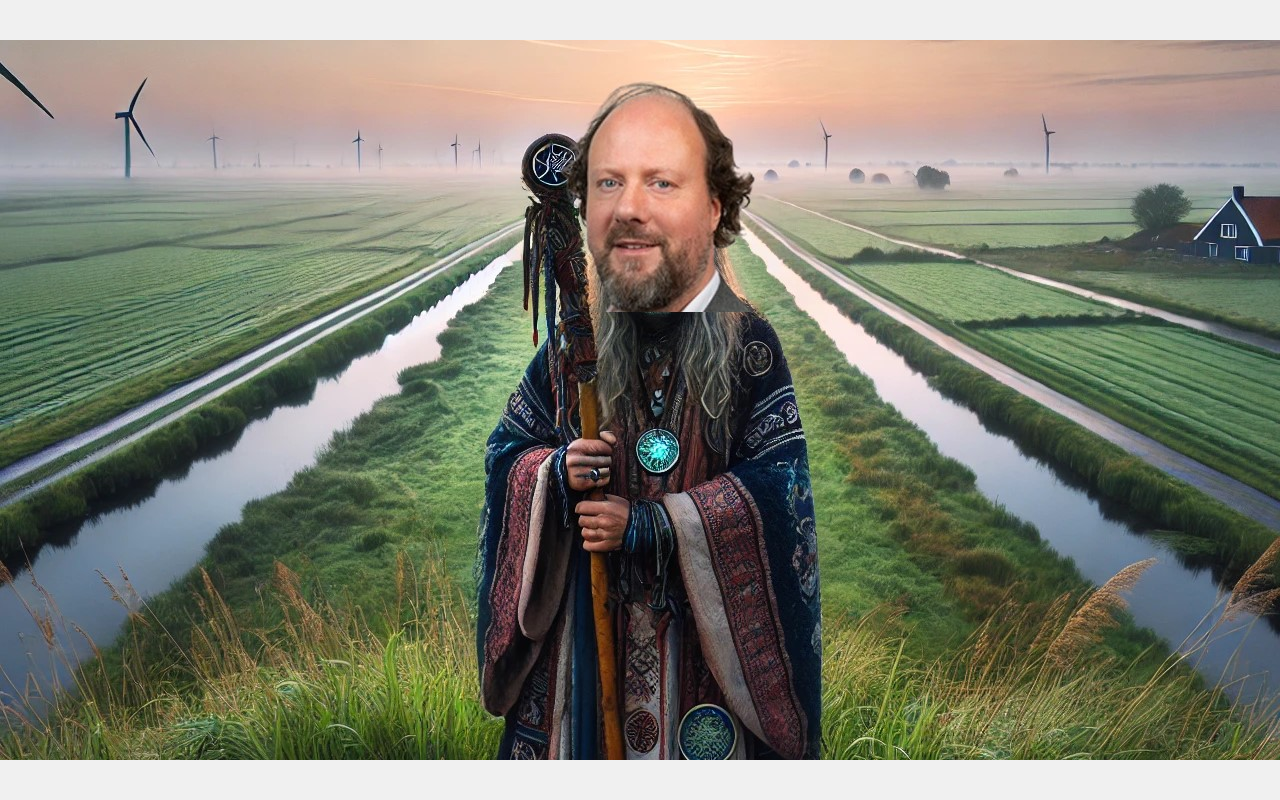
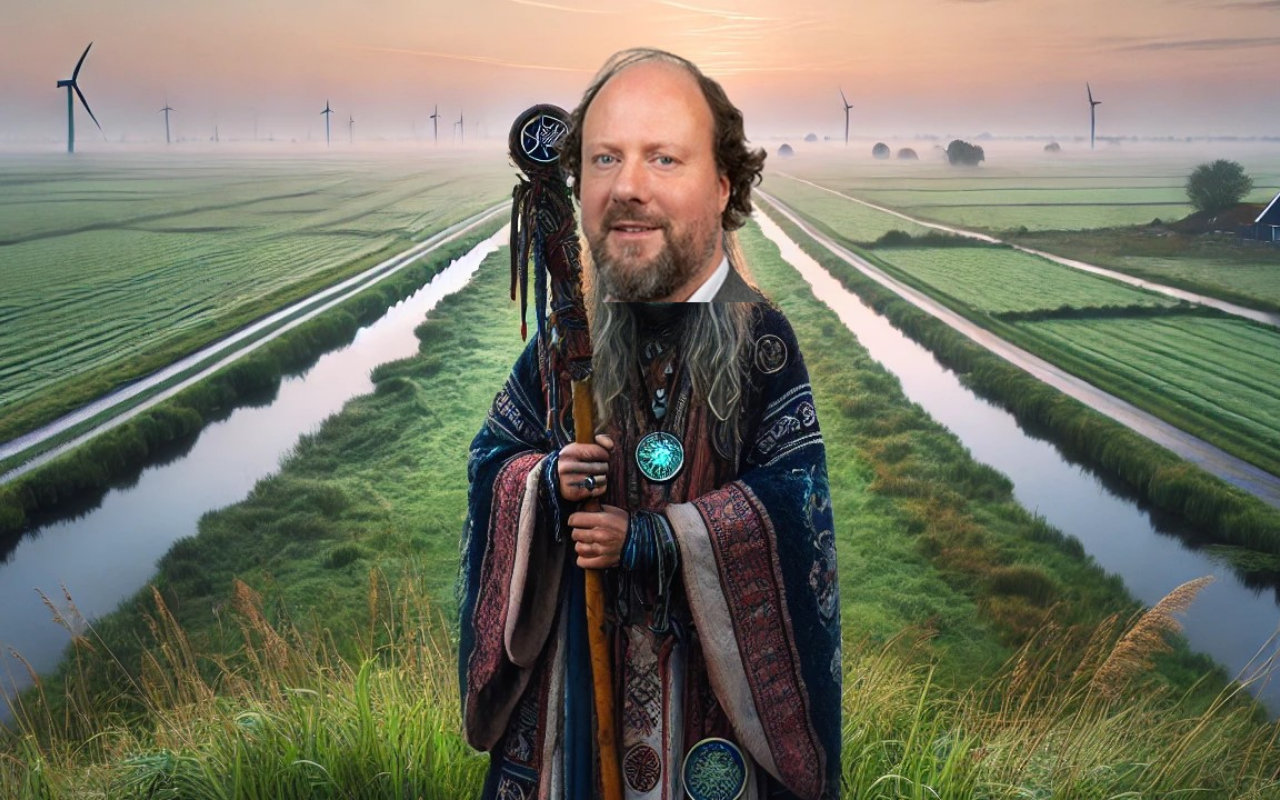
Before and after one commit to gert66/mijnwebsite, a plain HTML site: page index.html in a window 1280 px wide. Drawn offline with Linux system fonts and the light colour scheme.

Commit message:
Update index.html

```diff
--- a/index.html
+++ b/index.html
@@ -10,14 +10,16 @@ body {
     justify-content: center;
     align-items: center;
     height: 100vh;
+    width: 100vw;
     margin: 0;
     background-color: #f0f0f0; /* Optioneel: achtergrondkleur */
+    overflow: hidden; /* Voorkomt scrollbalken */
 }
 
 img {
-    max-width: 100%;
-    max-height: 100vh;
-    object-fit: contain;
+    width: 100vw;
+    height: 100vh;
+    object-fit: cover; /* Zorgt ervoor dat de afbeelding het hele scherm vult */
 }
     </style>
 </head>
```
